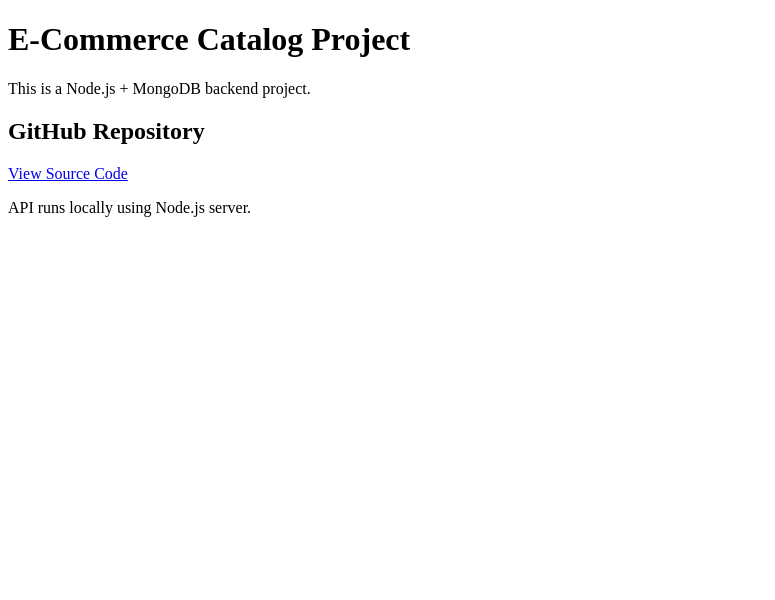
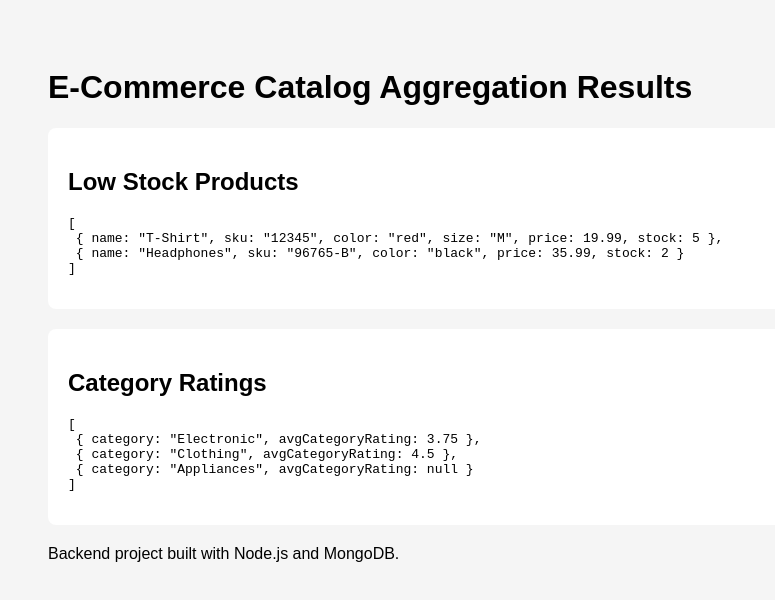
Before and after one commit to Saloni2114/ecommerce-catalog-demo, a website: page index.html in a window 1280 px wide. Shown: the whole page, without its empty margins (0-775 px from the left). Drawn offline with Linux system fonts and the light colour scheme.

Commit message:
Update index.html

```diff
--- a/index.html
+++ b/index.html
@@ -1,17 +1,39 @@
 <!DOCTYPE html>
 <html>
 <head>
-<title>E-Commerce Catalog API</title>
+<title>E-Commerce Catalog Demo</title>
+<style>
+body{font-family:Arial;padding:40px;background:#f5f5f5}
+.box{background:white;padding:20px;margin-bottom:20px;border-radius:8px}
+</style>
 </head>
+
 <body>
-<h1>E-Commerce Catalog Project</h1>
-<p>This is a Node.js + MongoDB backend project.</p>
 
-<h2>GitHub Repository</h2>
-<a href="https://github.com/YOURUSERNAME/ecommerce-catalog-demo">
-View Source Code
-</a>
+<h1>E-Commerce Catalog Aggregation Results</h1>
 
-<p>API runs locally using Node.js server.</p>
+<div class="box">
+<h2>Low Stock Products</h2>
+<pre>
+[
+ { name: "T-Shirt", sku: "12345", color: "red", size: "M", price: 19.99, stock: 5 },
+ { name: "Headphones", sku: "96765-B", color: "black", price: 35.99, stock: 2 }
+]
+</pre>
+</div>
+
+<div class="box">
+<h2>Category Ratings</h2>
+<pre>
+[
+ { category: "Electronic", avgCategoryRating: 3.75 },
+ { category: "Clothing", avgCategoryRating: 4.5 },
+ { category: "Appliances", avgCategoryRating: null }
+]
+</pre>
+</div>
+
+<p>Backend project built with Node.js and MongoDB.</p>
+
 </body>
 </html>
```
